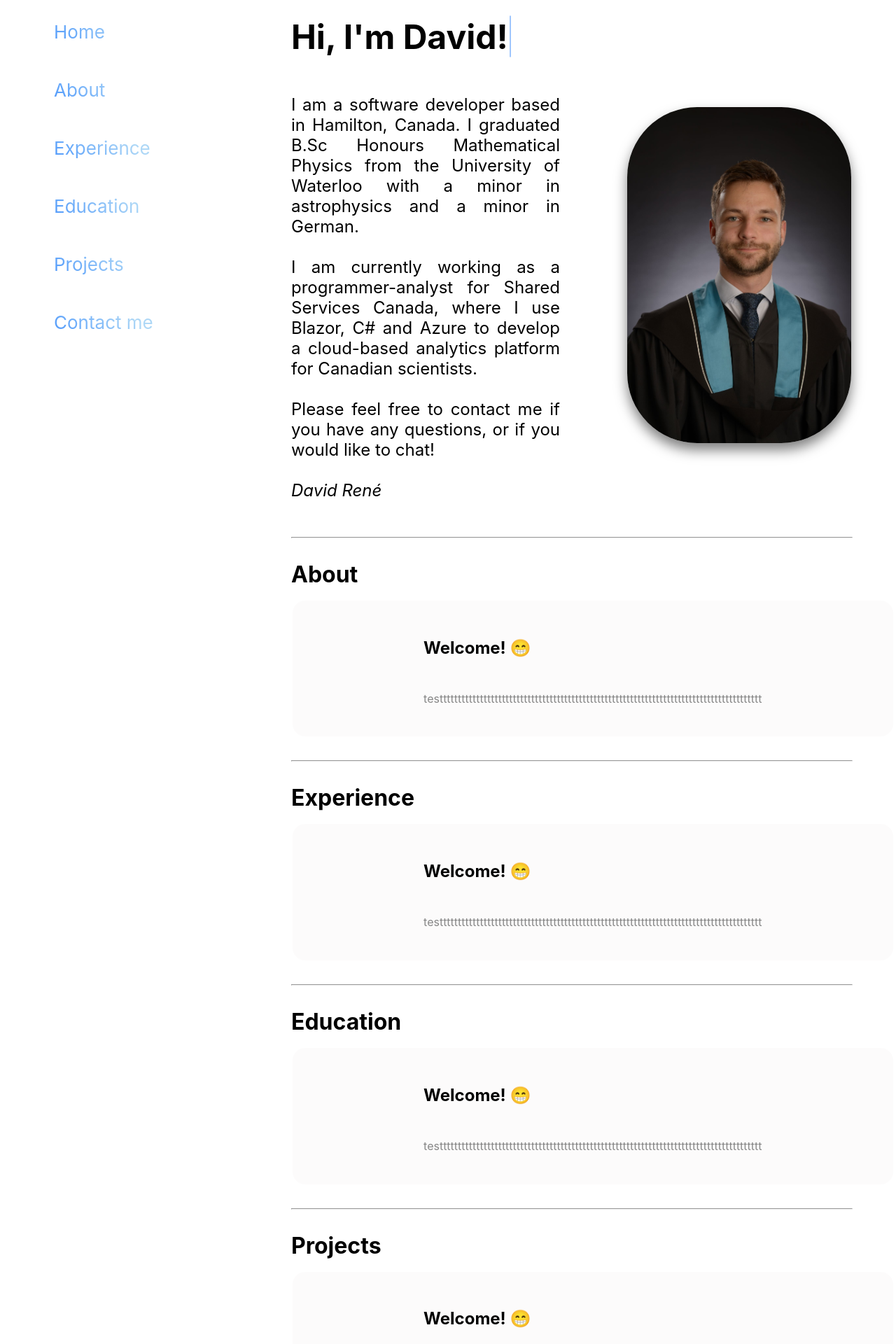
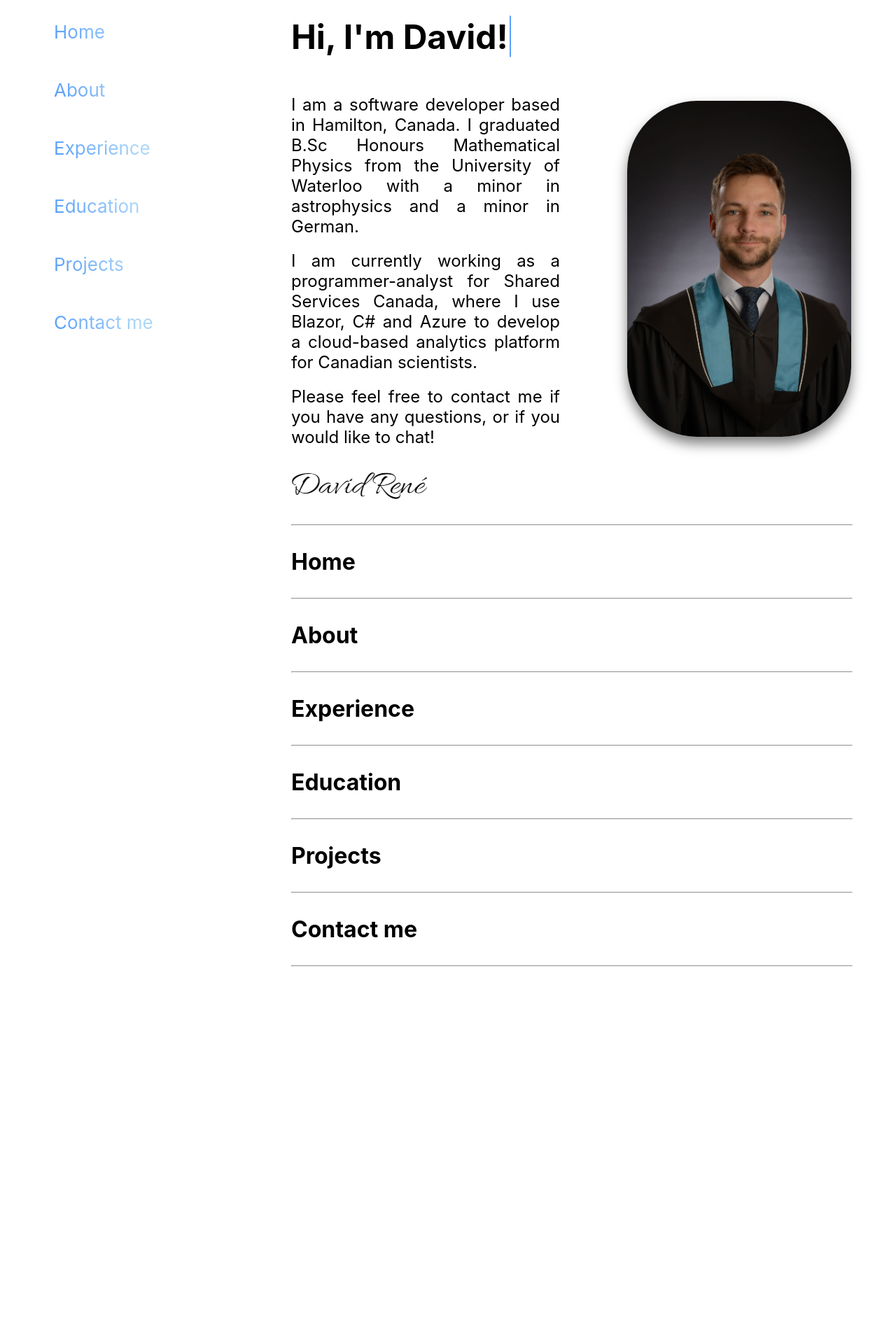
Before and after one commit to davidreneuw/website, a React (Create React App) app: page / in a window 1280 px wide. Shown: the part 60-1980 px from the top of the page at 70% size. After the commit the page ends 1505 px from the top, so only its background shows below. Built offline with nearby package versions, Linux system fonts and the light colour scheme.

Commit message:
Made content of the page dynamic using info.json, added animation on navbar and added a signature

```diff
--- a/src/App.css
+++ b/src/App.css
@@ -114,6 +114,10 @@ hr {
   margin: 0 0 0.5em 0;
 }
 
+.signature {
+  margin: 1em 0 0 0;
+}
+
 @keyframes typewriter {
   from {
     width: 0%;
--- a/src/App.tsx
+++ b/src/App.tsx
@@ -1,113 +1,54 @@
 import "./App.css";
-import Card from "./components/card";
+import Info from "./info.json";
 
 function App() {
   return (
-    <html>
-      <header className="App-header">
-        <link
-          href="https://cdn.jsdelivr.net/npm/bootstrap@5.0.2/dist/css/bootstrap.min.css"
-          rel="stylesheet"
-          integrity="sha384-EVSTQN3/azprG1Anm3QDgpJLIm9Nao0Yz1ztcQTwFspd3yD65VohhpuuCOmLASjC"
-        ></link>
-        <title>davidrene</title>
-      </header>
     <div className="content">
       <div className="navbar">
-          <a href="#home">
-            <div className="navItem">Home</div>
+        {Info.sections.map((section) => (
+          <a className="navItem" href={"#" + section.id}>
+            {section.title}
           </a>
-          <a href="#about">
-            <div className="navItem">About</div>
-          </a>
-          <a href="#experience">
-            <div className="navItem">Experience</div>
-          </a>
-          <a href="#education">
-            <div className="navItem">Education</div>
-          </a>
-          <a href="#projects">
-            <div className="navItem">Projects</div>
-          </a>
-          <a href="#contact">
-            <div className="navItem">Contact me</div>
-          </a>
-          <br />
+        ))}
       </div>
       <div className="main">
         <div className="container">
           <div className="landing-container">
             <div className="landing-title-container">
               <h1 className="landing-title anim-typewriter line-1" id="home">
-                  Hi, I'm David!
+                {Info.landing.title}
               </h1>
             </div>
-              <h2 className="landing-subtitle">
-                I am a software developer based in Hamilton, Canada. I graduated
-                B.Sc Honours Mathematical Physics from the University of
-                Waterloo with a minor in astrophysics and a minor in German.
-                <br />
-                <br />I am currently working as a programmer-analyst for Shared
-                Services Canada, where I use Blazor, C# and Azure to develop a
-                cloud-based analytics platform for Canadian scientists.
-                <br />
-                <br /> Please feel free to contact me if you have any questions,
-                or if you would like to chat!
-                <br />
-                <br /> <i> David René</i>
-              </h2>
+            {Info.landing.subtitles.map((subtitle) => (
+              <h2 className="landing-subtitle">{subtitle}</h2>
+            ))}
+            <img
+              src={"../assets/" + Info.landing.signatureName}
+              alt="Signature"
+              className="signature"
+              loading="lazy"
+            />
           </div>
           <div className="profile-picture-container">
             <img
-                src="../assets/david.jpg"
+              src={"../assets/" + Info.landing.pictureName}
               alt="Me"
               className="profile-picture"
+              loading="lazy"
             />
           </div>
         </div>
         <hr />
-          <h1 className="section-title" id="about">
-            About
+        {Info.sections.map((section) => (
+          <div className="section">
+            <h1 className="section-title" id={section.id}>
+              {section.title}
             </h1>
-          <Card
-            title="Welcome! 😁"
-            content="testttttttttttttttttttttttttttttttttttttttttttttttttttttttttttttttttttttttttttttttttttttttt"
-          ></Card>
             <hr />
-          <h1 className="section-title" id="experience">
-            Experience
-          </h1>
-          <Card
-            title="Welcome! 😁"
-            content="testttttttttttttttttttttttttttttttttttttttttttttttttttttttttttttttttttttttttttttttttttttttt"
-          ></Card>
-          <hr />
-          <h1 className="section-title" id="education">
-            Education
-          </h1>
-          <Card
-            title="Welcome! 😁"
-            content="testttttttttttttttttttttttttttttttttttttttttttttttttttttttttttttttttttttttttttttttttttttttt"
-          ></Card>
-          <hr />
-          <h1 className="section-title" id="projects">
-            Projects
-          </h1>
-          <Card
-            title="Welcome! 😁"
-            content="testttttttttttttttttttttttttttttttttttttttttttttttttttttttttttttttttttttttttttttttttttttttt"
-          ></Card>
-          <hr />
-          <h1 className="section-title" id="contact">
-            Contact me
-          </h1>
-          <Card
-            title="Welcome! 😁"
-            content="testttttttttttttttttttttttttttttttttttttttttttttttttttttttttttttttttttttttttttttttttttttttt"
-          ></Card>
+          </div>
+        ))}
       </div>
     </div>
-    </html>
   );
 }
 
--- /dev/null
+++ b/src/info.json
@@ -0,0 +1,44 @@
+{
+  "landing": {
+    "title": "Hi, I'm David!",
+    "subtitles": [
+      "I am a software developer based in Hamilton, Canada. I graduated B.Sc Honours Mathematical Physics from the University of Waterloo with a minor in astrophysics and a minor in German.",
+      "I am currently working as a programmer-analyst for Shared Services Canada, where I use Blazor, C# and Azure to develop a cloud-based analytics platform for Canadian scientists.",
+      "Please feel free to contact me if you have any questions, or if you would like to chat!"
+    ],
+    "pictureName": "david.jpg",
+    "signatureName": "signature.png"
+  },
+  "sections": [
+    {
+      "title": "Home",
+      "id": "home",
+      "content": ""
+    },
+    {
+      "title": "About",
+      "id": "about",
+      "content": ""
+    },
+    {
+      "title": "Experience",
+      "id": "experience",
+      "content": ""
+    },
+    {
+      "title": "Education",
+      "id": "education",
+      "content": ""
+    },
+    {
+      "title": "Projects",
+      "id": "projects",
+      "content": ""
+    },
+    {
+      "title": "Contact me",
+      "id": "contact",
+      "content": ""
+    }
+  ]
+}
--- a/tsconfig.json
+++ b/tsconfig.json
@@ -1,6 +1,6 @@
 {
   "compilerOptions": {
-    "target": "es5",
+    "target": "es6",
     "lib": ["dom", "dom.iterable", "esnext"],
     "allowJs": true,
     "skipLibCheck": true,
@@ -9,7 +9,7 @@
     "strict": true,
     "forceConsistentCasingInFileNames": true,
     "noFallthroughCasesInSwitch": true,
-    "module": "esnext",
+    "module": "es6",
     "moduleResolution": "node",
     "resolveJsonModule": true,
     "isolatedModules": true,
```
Also changed, not shown: public/assets/signature.png (added). Lines whose indentation alone changed are shown as unchanged.
